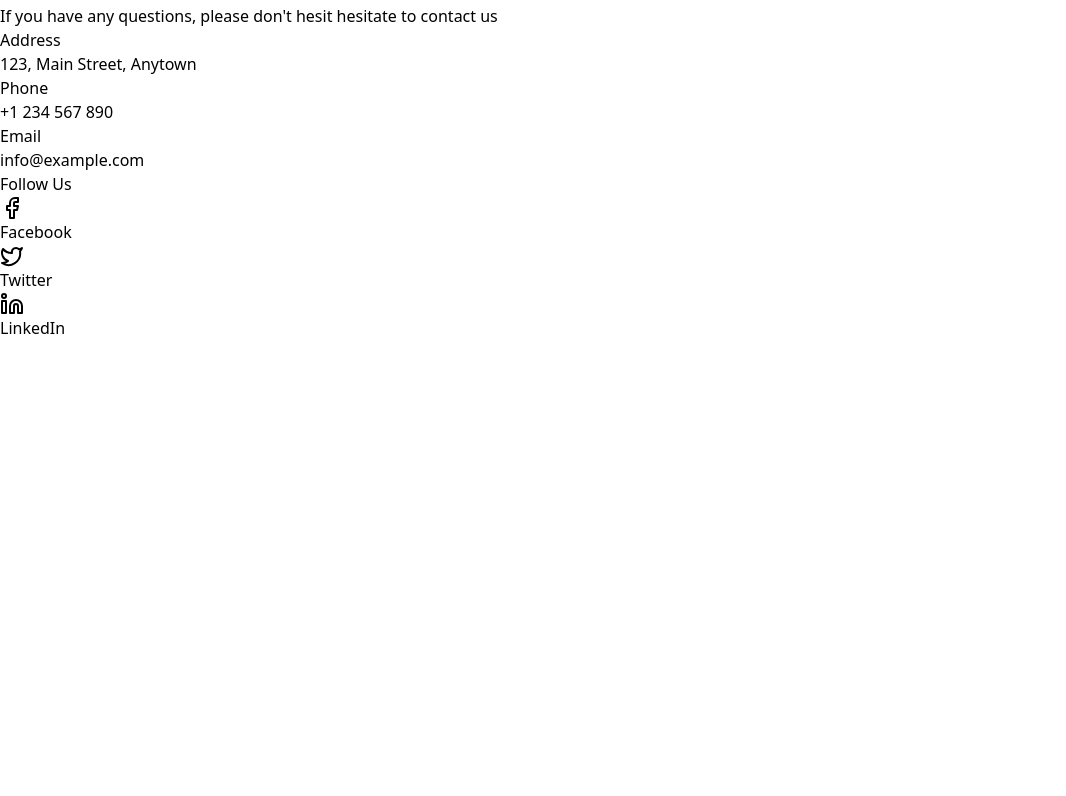
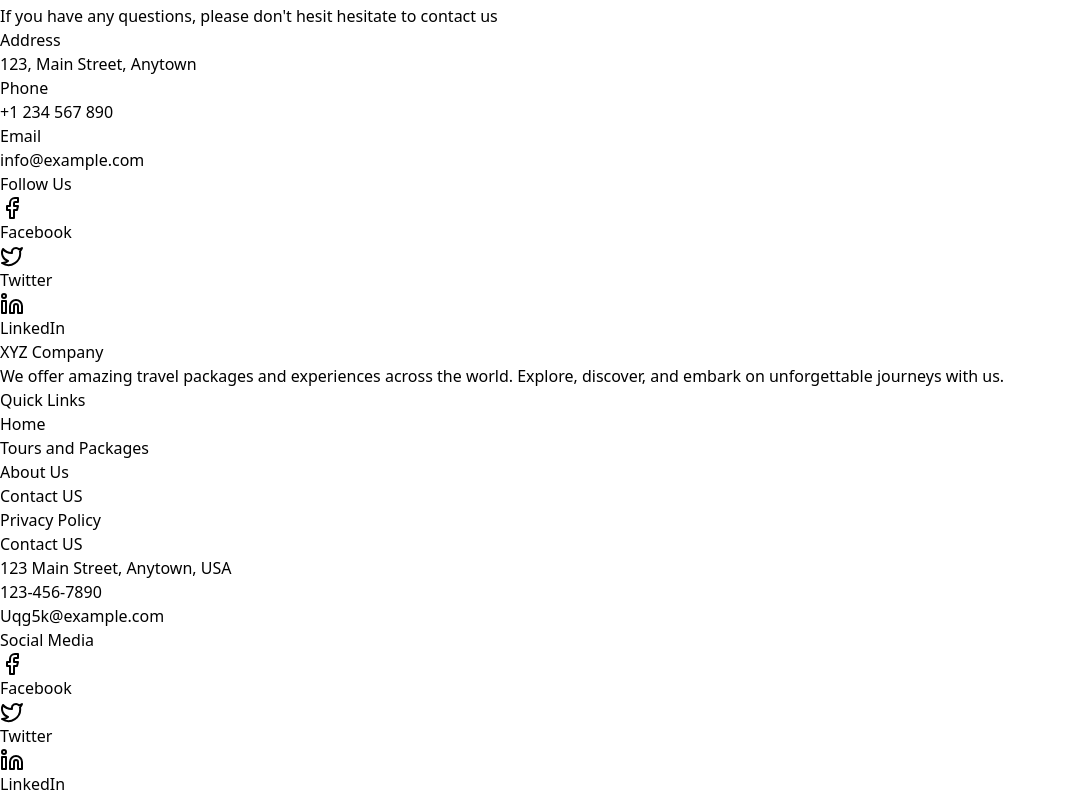
Before and after one commit to rohitchauhan0/wonderly, a Next.js app: page /contact in a window 1280 px wide. Shown: the part 320-1116 px from the top of the page, without its empty margins (0-1066 px from the left). Before the commit the page ends 800 px from the top, so only its background shows below. Built offline with nearby package versions, Linux system fonts and the light colour scheme.

Commit message:
fifth commit

```diff
--- a/src/app/about/page.js
+++ b/src/app/about/page.js
@@ -1,3 +1,4 @@
+import Footer from "@/components/Footer";
 import Navbar from "@/components/Navbar";
 import Image from "next/image";
 import React from "react";
@@ -287,6 +288,7 @@ const AboutPage = () => {
 
         {/* <Footer /> */}
       </div>
+      <Footer />
     </>
   );
 };
--- a/src/app/contact/page.js
+++ b/src/app/contact/page.js
@@ -1,3 +1,4 @@
+import Footer from "@/components/Footer";
 import Navbar from "@/components/Navbar";
 import { FacebookIcon, LinkedinIcon, TwitterIcon } from "lucide-react";
 import React from "react";
@@ -112,6 +113,7 @@ const ContactPage = () => {
        </div>
      </div>
    </div>
+   <Footer/>
     </>
   );
 };
--- a/src/app/explore/[id]/page.js
+++ b/src/app/explore/[id]/page.js
@@ -1,4 +1,5 @@
 "use client"
+import Footer from '@/components/Footer'
 import Navbar from '@/components/Navbar'
 import { apiconnector } from '@/config/Apiconnector'
 import { Star } from 'lucide-react'
@@ -114,6 +115,7 @@ const Page = ({ params }) => {
 
                 </div>
             </div>
+            <Footer/>
         </>
     )
 }
--- a/src/app/explore/page.js
+++ b/src/app/explore/page.js
@@ -1,4 +1,5 @@
 "use client"
+import Footer from '@/components/Footer'
 import ImageSwiper from '@/components/ImageSwiper'
 import Navbar from '@/components/Navbar'
 import { apiconnector } from '@/config/Apiconnector'
@@ -23,6 +24,7 @@ const Page = () => {
 
     }, [])
   return (
+    <>
     <div className="font-geist-sans h-full bg-black relative overflow-visible">
         <Navbar />
         <div className="w-full bg-black h-screen">
@@ -52,6 +54,8 @@ const Page = () => {
     </div>
 
         </div>
+        <Footer />
+    </>
   )
 }
 
--- a/src/app/page.js
+++ b/src/app/page.js
@@ -1,5 +1,6 @@
 "use client"
 import Explore from '@/components/Explore'
+import Footer from '@/components/Footer'
 import Navbar from '@/components/Navbar'
 import ChatBot from '@/components/chatbot'
 import Package from '@/components/package'
@@ -70,6 +71,7 @@ const Page = () => {
         <div className=' w-full bg-black'>
           <Explore />
         </div>
+        <Footer />
       {
         modal && <ChatBot setModal={setmodal} />
       }
--- /dev/null
+++ b/src/components/Footer.js
@@ -0,0 +1,67 @@
+"use client";
+import { Facebook, Link, Linkedin, Twitter } from "lucide-react";
+import React from "react";
+
+const Footer = () => {
+  return (
+    <footer className=" bg-gradient-to-t from-yellow-500 via-yellow-700 to-black text-white py-8">
+      <div className="container mx-auto px-4 grid grid-cols-1 md:grid-cols-4 gap-8">
+        <div>
+          <h3 className="text-xl font-bold mb-4">XYZ Company</h3>
+          <p className="text-gray-400">
+            We offer amazing travel packages and experiences across the world.
+            Explore, discover, and embark on unforgettable journeys with us.
+          </p>
+        </div>
+
+        <div>
+          <h3 className="text-xl font-bold mb-4">Quick Links</h3>
+          <ul className="cursor-pointer sp-y-2">
+            <li className="mb-2 hover:text-yellow-500">Home</li>
+            <li className="mb-2 hover:text-yellow-500">Tours and Packages</li>
+            <li className="mb-2 hover:text-yellow-500">About Us</li>
+            <li className="mb-2 hover:text-yellow-500">Contact US</li>
+            <li className="mb-2 hover:text-yellow-500">Privacy Policy</li>
+          </ul>
+        </div>
+
+        <div>
+          <h3 className="text-xl font-bold mb-4">Contact US</h3>
+
+          <ul className="cursor-pointer sp-y-2">
+            <li className="mb-2 hover:text-yellow-500">
+              123 Main Street, Anytown, USA
+            </li>
+            <li className="mb-2 hover:text-yellow-500">123-456-7890</li>
+            <li className="mb-2 hover:text-yellow-500">Uqg5k@example.com</li>
+          </ul>
+        </div>
+
+        <div>
+          <h3 className="text-xl font-bold mb-4">Social Media</h3>
+
+          <ul className="cursor-pointer sp-y-2">
+            <li className="mb-2 hover:text-yellow-500">
+              <div className="flex items-center gap-x-2">
+                <Facebook />
+                Facebook
+              </div>
+            </li>
+            <li className="mb-2 hover:text-yellow-500">
+              <div className="flex items-center gap-x-2">
+                <Twitter /> Twitter
+              </div>
+            </li>
+            <li className="mb-2 hover:text-yellow-500">
+              <div className="flex items-center gap-x-2">
+                <Linkedin /> LinkedIn
+              </div>
+            </li>
+          </ul>
+        </div>
+      </div>
+    </footer>
+  );
+};
+
+export default Footer;
```
